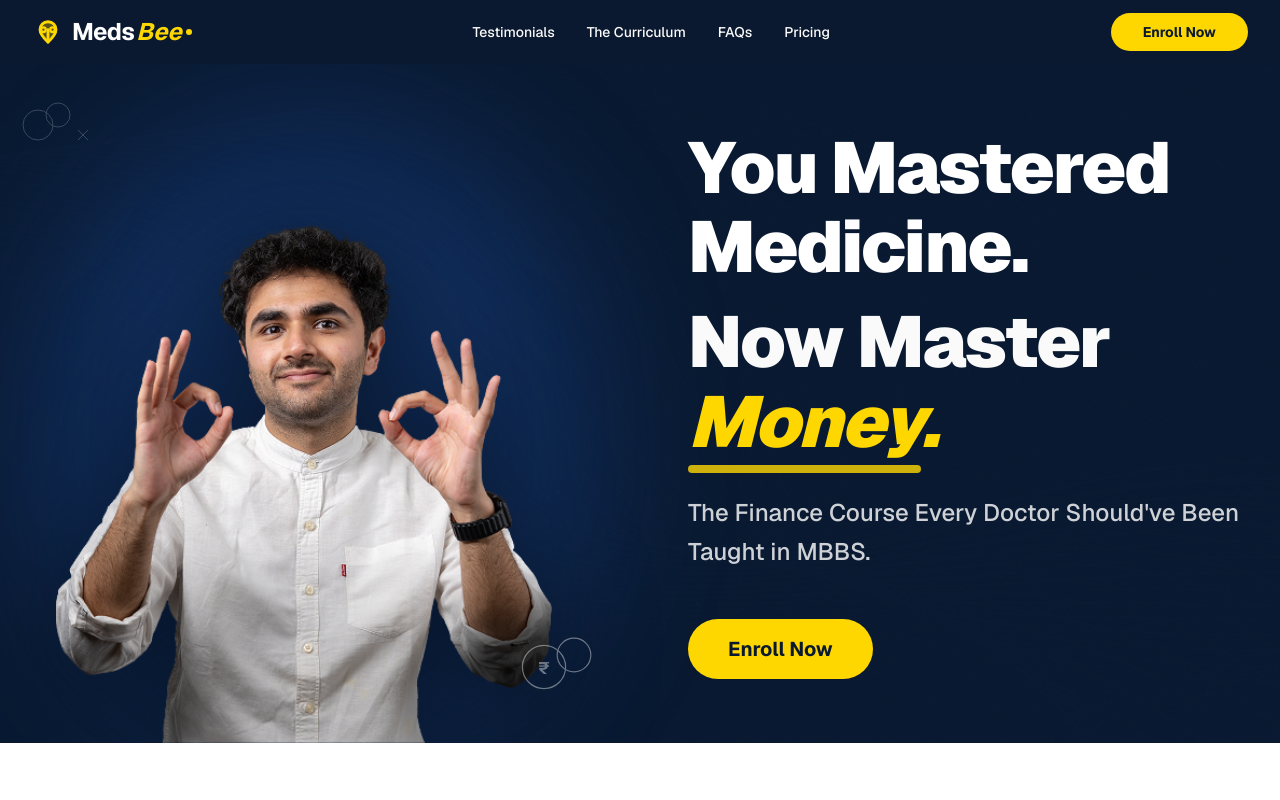
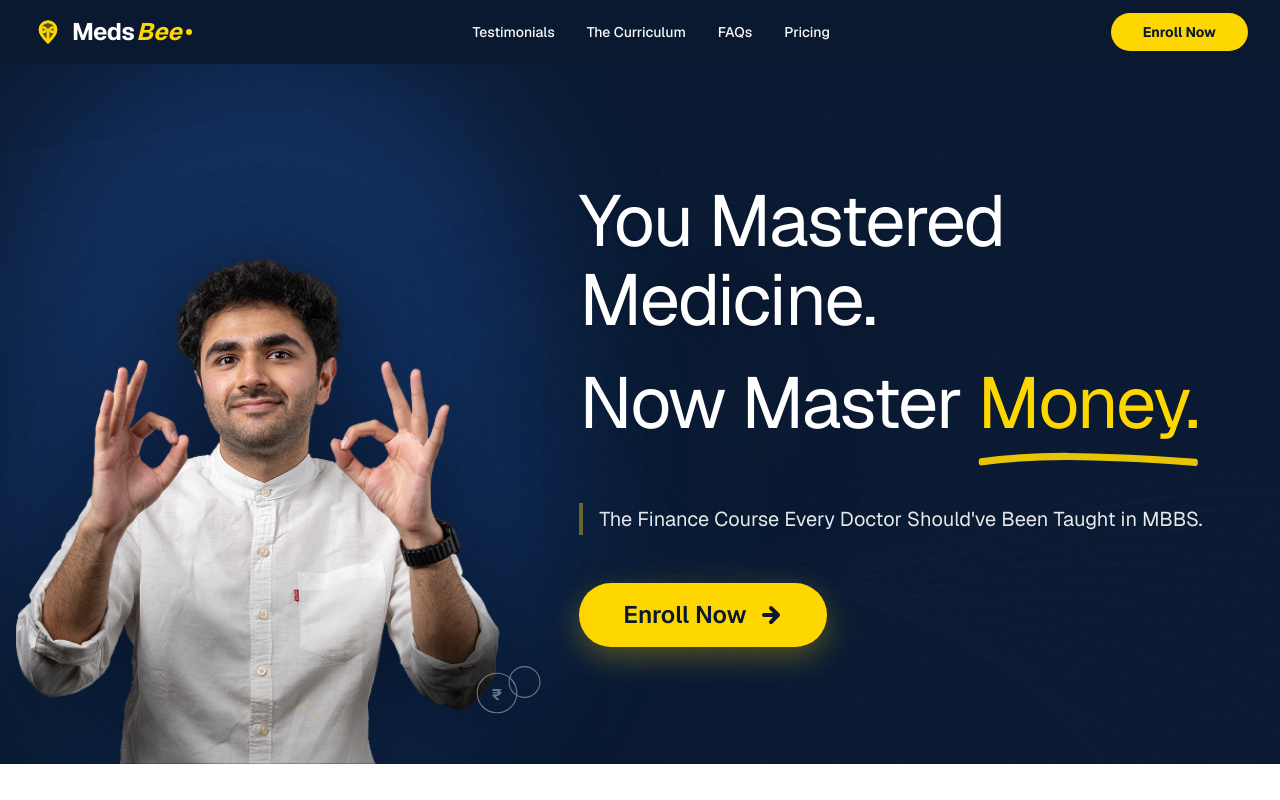
Before and after one commit to Aausafalam/medsbee, a Next.js app: page / in a window 1280 px wide. Shown: the top 800 px of the page. Built offline with nearby package versions, Linux system fonts and the light colour scheme.

Commit message:
[update]

```diff
--- a/app/globals.css
+++ b/app/globals.css
@@ -119,7 +119,46 @@
   * {
     @apply border-border outline-ring/50;
   }
+
   body {
     @apply bg-background text-foreground;
   }
 }
+
+@layer utilities {
+  .animate-pulse-slow {
+    animation: pulse-slow 8s cubic-bezier(0.4, 0, 0.6, 1) infinite;
+  }
+
+  .animate-float {
+    animation: float 6s ease-in-out infinite;
+  }
+
+  .animate-float-delayed {
+    animation: float 6s ease-in-out infinite 2s;
+  }
+
+  @keyframes pulse-slow {
+
+    0%,
+    100% {
+      opacity: 0.1;
+    }
+
+    50% {
+      opacity: 0.3;
+    }
+  }
+
+  @keyframes float {
+
+    0%,
+    100% {
+      transform: translateY(0);
+    }
+
+    50% {
+      transform: translateY(-20px);
+    }
+  }
+}
--- a/app/page.tsx
+++ b/app/page.tsx
@@ -23,7 +23,7 @@ export default function Home() {
         <Curriculum />
         <Features />
         <Pricing />
-        <Comparison />
+        {/* <Comparison /> */}
         <FAQ />
       </main>
       <Footer />
--- a/components/Hero.tsx
+++ b/components/Hero.tsx
@@ -6,32 +6,32 @@ import { heroData } from "@/data/hero";
 
 export default function Hero() {
     return (
-        <section className="relative bg-primary text-primary-foreground py-12 md:py-16 overflow-hidden">
-            {/* Background Pattern with subtle swirling lines */}
-            <div className="absolute inset-0 opacity-10 bg-cover bg-center bg-no-repeat pointer-events-none" style={{ backgroundImage: "url('/hero-bg 1.png')" }} aria-hidden="true"></div>
+        <section className="relative bg-[#0a192f] text-white  overflow-hidden min-h-[70vh]  flex items-center">
+            {/* Enhanced Background with subtle swirling lines and glows */}
+            <div className="absolute inset-0 z-0 pointer-events-none overflow-hidden">
+                <div
+                    className="absolute inset-0 opacity-20 bg-cover bg-center bg-no-repeat transition-opacity duration-1000"
+                    style={{ backgroundImage: "url('/hero-bg 1.png')" }}
+                    aria-hidden="true"
+                ></div>
+                {/* Subtle Glows */}
+                <div className="absolute top-1/4 left-1/4 w-[500px] h-[500px] bg-blue-500/10 blur-[120px] rounded-full animate-pulse-slow"></div>
+                <div className="absolute bottom-1/4 right-1/4 w-[400px] h-[400px] bg-yellow-500/5 blur-[100px] rounded-full animate-pulse-slow delayer-2000"></div>
+            </div>
 
-            <div className="mx-auto max-w-[1440px] px-4 sm:px-6 lg:px-8 relative z-10">
-                <div className="grid grid-cols-1 md:grid-cols-2 gap-12 lg:gap-24 items-center">
-                    {/* Image - Left Side */}
-                    <div className="order-2 md:order-1 relative h-[400px] md:h-[600px] flex items-end justify-center -mb-12 md:-mb-20">
+            <div className="mx-auto max-w-[1450px] px-4  relative z-10 w-full">
+                <div className="flex flex-col md:flex-row gap-10 lg:gap-16 items-center p-0">
+                    {/* Image - Left Side (Restored size for a more beautiful look) */}
+                    <div className="order-2 md:order-1  relative h-[400px] md:h-[600px] lg:h-[700px] w-full md:w-[42%] lg:w-[40%] flex items-end justify-center flex-shrink-0">
                         <div className="relative w-full h-full max-w-lg mx-auto">
-                            {/* Decorative elements */}
-                            <div className="absolute -top-12 -left-12 z-10 animate-pulse">
-                                <svg width="100" height="100" viewBox="0 0 100 100" className="opacity-40">
-                                    <circle cx="30" cy="30" r="15" stroke="white" strokeWidth="1" fill="none" />
-                                    <circle cx="50" cy="20" r="12" stroke="white" strokeWidth="1" fill="none" />
-                                    <path d="M70 35 L80 45 M80 35 L70 45" stroke="white" strokeWidth="1" />
-                                </svg>
-                            </div>
-
                             <div className="relative w-full h-full flex items-end">
                                 <div className="absolute inset-0 bg-blue-500/20 blur-3xl rounded-full scale-110"></div>
                                 <div className="relative w-full h-[110%] flex items-end justify-center">
                                     <Image
                                         src={`/${heroData.image.src}`}
                                         alt={heroData.image.alt}
-                                        width={600}
-                                        height={700}
+                                        width={650}
+                                        height={750}
                                         className="object-contain object-bottom w-full h-full relative z-10 drop-shadow-[0_20px_50px_rgba(0,0,0,0.5)]"
                                         priority
                                     />
@@ -39,7 +39,7 @@ export default function Hero() {
                             </div>
 
                             <div className="absolute bottom-4 -right-12 z-10">
-                                <svg width="120" height="120" viewBox="0 0 100 100" className="opacity-40">
+                                <svg width="110" height="110" viewBox="0 0 100 100" className="opacity-40">
                                     <circle cx="40" cy="50" r="18" stroke="white" strokeWidth="1" fill="none" />
                                     <text x="40" y="56" textAnchor="middle" fill="white" fontSize="14" fontWeight="bold">
                                         ₹
@@ -50,27 +50,55 @@ export default function Hero() {
                         </div>
                     </div>
 
-                    {/* Content - Right Side */}
-                    <div className="order-1 md:order-2 space-y-8">
-                        <div className="space-y-4">
-                            <h1 className="text-4xl md:text-6xl lg:text-7xl font-black leading-[1.1] text-white tracking-tight">{heroData.headline}</h1>
+                    {/* Content - Right Side (Wider container to accommodate single-line text naturally) */}
+                    <div className="order-1 md:order-2 mt-12 md:mt-0  flex flex-col items-start space-y-6 md:space-y-10 flex-grow w-full md:w-[58%] lg:w-[60%]">
+                        <div className="space-y-1 md:space-y-2 lg:space-y-4">
+                            <h1 className="text-3xl sm:text-4xl md:text-5xl lg:text-[72px] font-normal leading-[1.1] text-white tracking-tight drop-shadow-sm">{heroData.headline}</h1>
 
-                            <div className="relative inline-block">
-                                <h1 className="text-4xl md:text-6xl lg:text-7xl font-black leading-[1.1] tracking-tight">
-                                    Now Master <span className="text-secondary italic">Money.</span>
+                            <div className="relative inline-block mt-1 md:mt-2">
+                                <h1 className="text-3xl sm:text-4xl md:text-5xl lg:text-[72px] font-normal leading-[1.1] text-white tracking-tight">
+                                    Now Master{" "}
+                                    <span className="text-secondary relative">
+                                        Money.
+                                        {/* SVG Swoosh Underline */}
+                                        <svg
+                                            className="absolute -bottom-2 md:-bottom-4 left-0 w-full h-3 md:h-6 text-secondary transform translate-y-1"
+                                            viewBox="0 0 320 20"
+                                            fill="none"
+                                            preserveAspectRatio="none"
+                                        >
+                                            <path d="M4 14C80 8 160 8 316 14.5" stroke="currentColor" strokeWidth="6" strokeLinecap="round" className="opacity-90" />
+                                        </svg>
+                                    </span>
                                 </h1>
-                                <div className="absolute -bottom-3 left-0 w-full max-w-[22ch] h-2 bg-secondary rounded-full opacity-80"></div>
                             </div>
                         </div>
 
-                        <p className="text-xl md:text-2xl text-white/80 leading-relaxed max-w-xl font-medium">{heroData.description}</p>
+                        <p className="text-base sm:text-lg md:text-xl lg:text-xl text-white/90 leading-relaxed font-normal border-l-4 border-secondary/40 pl-4 max-w-none mt-5">
+                            {heroData.description}
+                        </p>
 
-                        <div className="flex flex-wrap gap-4 pt-4">
+                        <div className="flex flex-wrap gap-4 md:gap-8 pt-2">
                             <Link
                                 href={heroData.primaryCta.href}
-                                className="inline-block bg-secondary text-primary px-10 py-4 rounded-full font-bold hover:bg-yellow-400 transition-all hover:shadow-[0_0_20px_rgba(255,215,0,0.4)] hover:scale-105 text-xl"
+                                className="group relative isolate overflow-hidden inline-flex items-center justify-center bg-secondary text-primary px-8 md:px-11 py-3 md:py-4 rounded-full font-semibold hover:scale-105 transition-all duration-300 text-lg md:text-2xl shadow-[0_10px_30px_rgba(255,215,0,0.3)] hover:shadow-[0_15px_40px_rgba(255,215,0,0.5)] active:scale-95"
                             >
-                                {heroData.primaryCta.label}
+                                <span className="relative z-10 flex items-center gap-3">
+                                    {heroData.primaryCta.label}
+                                    <svg
+                                        width="24"
+                                        height="24"
+                                        viewBox="0 0 24 24"
+                                        fill="none"
+                                        stroke="currentColor"
+                                        strokeWidth="4"
+                                        strokeLinecap="round"
+                                        strokeLinejoin="round"
+                                        className="group-hover:translate-x-1 transition-transform"
+                                    >
+                                        <path d="M5 12h14m-7-7 7 7-7 7" />
+                                    </svg>
+                                </span>
                             </Link>
                         </div>
                     </div>
```
Also changed, not shown: components/FAQ.tsx (+18 -25 lines), components/Features.tsx (+10 -16 lines), components/Pricing.tsx (+19 -36 lines).
